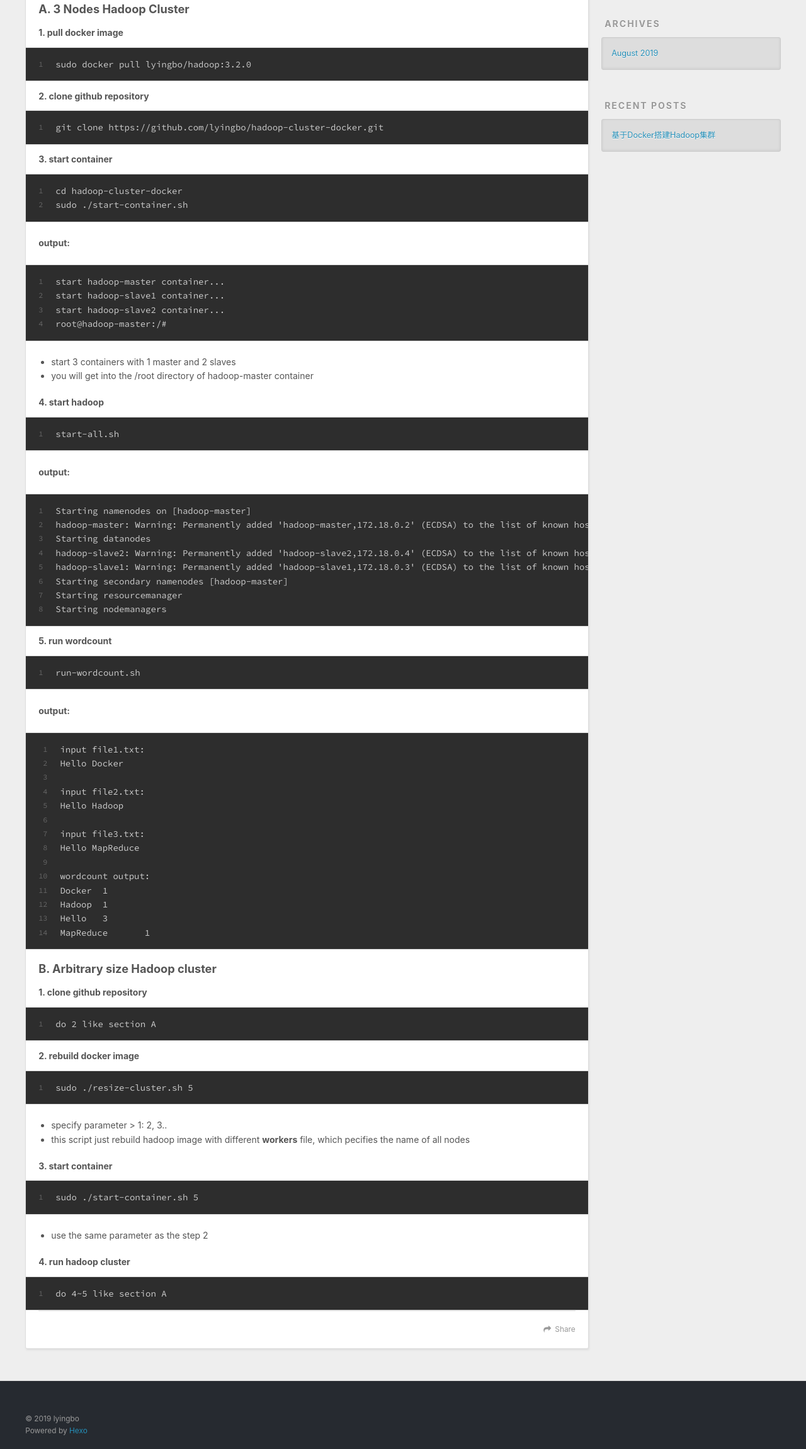
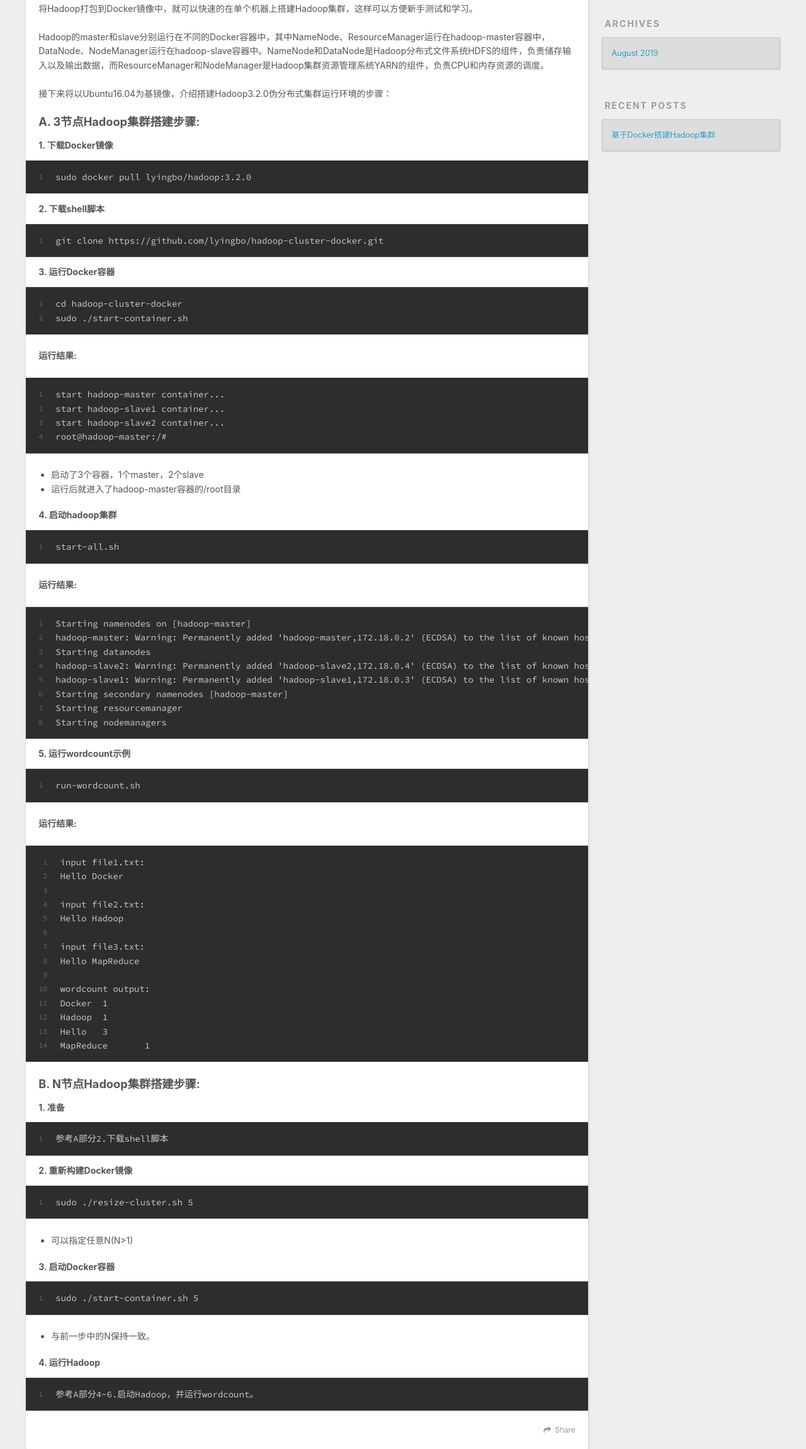
Before and after one commit to lyingbo/lyingbo.github.io, a plain HTML site: page index.html in a window 1280 px wide. Shown: the part 450-2751 px from the top of the page at 63% size. Drawn offline with nearby package versions, Linux system fonts and the light colour scheme.

Commit message:
Site updated: 2019-08-23 13:56:06

```diff
--- a/index.html
+++ b/index.html
@@ -92,49 +92,51 @@
 
     <div class="article-entry" itemprop="articleBody">
 
-        <h2 id><a href="#" class="headerlink" title=" "></a> </h2><h3 id="A-3-Nodes-Hadoop-Cluster"><a href="#A-3-Nodes-Hadoop-Cluster" class="headerlink" title="A. 3 Nodes Hadoop Cluster"></a>A. 3 Nodes Hadoop Cluster</h3><h5 id="1-pull-docker-image"><a href="#1-pull-docker-image" class="headerlink" title="1. pull docker image"></a>1. pull docker image</h5><figure class="highlight plain"><table><tr><td class="gutter"><pre><span class="line">1</span><br></pre></td><td class="code"><pre><span class="line">sudo docker pull lyingbo/hadoop:3.2.0</span><br></pre></td></tr></table></figure>
+        <p>将Hadoop打包到Docker镜像中，就可以快速的在单个机器上搭建Hadoop集群，这样可以方便新手测试和学习。</p>
+<p>Hadoop的master和slave分别运行在不同的Docker容器中，其中NameNode、ResourceManager运行在hadoop-master容器中，DataNode、NodeManager运行在hadoop-slave容器中。NameNode和DataNode是Hadoop分布式文件系统HDFS的组件，负责储存输入以及输出数据，而ResourceManager和NodeManager是Hadoop集群资源管理系统YARN的组件，负责CPU和内存资源的调度。</p>
+<p>接下来将以Ubuntu16.04为基镜像，介绍搭建Hadoop3.2.0伪分布式集群运行环境的步骤：</p>
+<h2 id><a href="#" class="headerlink" title=" "></a> </h2><h3 id="A-3节点Hadoop集群搭建步骤"><a href="#A-3节点Hadoop集群搭建步骤" class="headerlink" title="A. 3节点Hadoop集群搭建步骤:"></a>A. 3节点Hadoop集群搭建步骤:</h3><h5 id="1-下载Docker镜像"><a href="#1-下载Docker镜像" class="headerlink" title="1. 下载Docker镜像"></a>1. 下载Docker镜像</h5><figure class="highlight plain"><table><tr><td class="gutter"><pre><span class="line">1</span><br></pre></td><td class="code"><pre><span class="line">sudo docker pull lyingbo/hadoop:3.2.0</span><br></pre></td></tr></table></figure>
 
-<h5 id="2-clone-github-repository"><a href="#2-clone-github-repository" class="headerlink" title="2. clone github repository"></a>2. clone github repository</h5><figure class="highlight plain"><table><tr><td class="gutter"><pre><span class="line">1</span><br></pre></td><td class="code"><pre><span class="line">git clone https://github.com/lyingbo/hadoop-cluster-docker.git</span><br></pre></td></tr></table></figure>
+<h5 id="2-下载shell脚本"><a href="#2-下载shell脚本" class="headerlink" title="2. 下载shell脚本"></a>2. 下载shell脚本</h5><figure class="highlight plain"><table><tr><td class="gutter"><pre><span class="line">1</span><br></pre></td><td class="code"><pre><span class="line">git clone https://github.com/lyingbo/hadoop-cluster-docker.git</span><br></pre></td></tr></table></figure>
 
-<h5 id="3-start-container"><a href="#3-start-container" class="headerlink" title="3. start container"></a>3. start container</h5><figure class="highlight plain"><table><tr><td class="gutter"><pre><span class="line">1</span><br><span class="line">2</span><br></pre></td><td class="code"><pre><span class="line">cd hadoop-cluster-docker</span><br><span class="line">sudo ./start-container.sh</span><br></pre></td></tr></table></figure>
+<h5 id="3-运行Docker容器"><a href="#3-运行Docker容器" class="headerlink" title="3. 运行Docker容器"></a>3. 运行Docker容器</h5><figure class="highlight plain"><table><tr><td class="gutter"><pre><span class="line">1</span><br><span class="line">2</span><br></pre></td><td class="code"><pre><span class="line">cd hadoop-cluster-docker</span><br><span class="line">sudo ./start-container.sh</span><br></pre></td></tr></table></figure>
 
-<p><strong>output:</strong></p>
+<p><strong>运行结果:</strong></p>
 <figure class="highlight plain"><table><tr><td class="gutter"><pre><span class="line">1</span><br><span class="line">2</span><br><span class="line">3</span><br><span class="line">4</span><br></pre></td><td class="code"><pre><span class="line">start hadoop-master container...</span><br><span class="line">start hadoop-slave1 container...</span><br><span class="line">start hadoop-slave2 container...</span><br><span class="line">root@hadoop-master:/#</span><br></pre></td></tr></table></figure>
 
 <ul>
-<li>start 3 containers with 1 master and 2 slaves</li>
-<li>you will get into the /root directory of hadoop-master container</li>
+<li>启动了3个容器，1个master，2个slave</li>
+<li>运行后就进入了hadoop-master容器的/root目录</li>
 </ul>
-<h5 id="4-start-hadoop"><a href="#4-start-hadoop" class="headerlink" title="4. start hadoop"></a>4. start hadoop</h5><figure class="highlight plain"><table><tr><td class="gutter"><pre><span class="line">1</span><br></pre></td><td class="code"><pre><span class="line">start-all.sh</span><br></pre></td></tr></table></figure>
+<h5 id="4-启动hadoop集群"><a href="#4-启动hadoop集群" class="headerlink" title="4. 启动hadoop集群"></a>4. 启动hadoop集群</h5><figure class="highlight plain"><table><tr><td class="gutter"><pre><span class="line">1</span><br></pre></td><td class="code"><pre><span class="line">start-all.sh</span><br></pre></td></tr></table></figure>
 
-<p><strong>output:</strong></p>
+<p><strong>运行结果:</strong></p>
 <figure class="highlight plain"><table><tr><td class="gutter"><pre><span class="line">1</span><br><span class="line">2</span><br><span class="line">3</span><br><span class="line">4</span><br><span class="line">5</span><br><span class="line">6</span><br><span class="line">7</span><br><span class="line">8</span><br></pre></td><td class="code"><pre><span class="line">Starting namenodes on [hadoop-master]</span><br><span class="line">hadoop-master: Warning: Permanently added &apos;hadoop-master,172.18.0.2&apos; (ECDSA) to the list of known hosts.</span><br><span class="line">Starting datanodes</span><br><span class="line">hadoop-slave2: Warning: Permanently added &apos;hadoop-slave2,172.18.0.4&apos; (ECDSA) to the list of known hosts.</span><br><span class="line">hadoop-slave1: Warning: Permanently added &apos;hadoop-slave1,172.18.0.3&apos; (ECDSA) to the list of known hosts.</span><br><span class="line">Starting secondary namenodes [hadoop-master]</span><br><span class="line">Starting resourcemanager</span><br><span class="line">Starting nodemanagers</span><br></pre></td></tr></table></figure>
 
-<h5 id="5-run-wordcount"><a href="#5-run-wordcount" class="headerlink" title="5. run wordcount"></a>5. run wordcount</h5><figure class="highlight plain"><table><tr><td class="gutter"><pre><span class="line">1</span><br></pre></td><td class="code"><pre><span class="line">run-wordcount.sh</span><br></pre></td></tr></table></figure>
+<h5 id="5-运行wordcount示例"><a href="#5-运行wordcount示例" class="headerlink" title="5. 运行wordcount示例"></a>5. 运行wordcount示例</h5><figure class="highlight plain"><table><tr><td class="gutter"><pre><span class="line">1</span><br></pre></td><td class="code"><pre><span class="line">run-wordcount.sh</span><br></pre></td></tr></table></figure>
 
-<p><strong>output:</strong></p>
+<p><strong>运行结果:</strong></p>
 <figure class="highlight plain"><table><tr><td class="gutter"><pre><span class="line">1</span><br><span class="line">2</span><br><span class="line">3</span><br><span class="line">4</span><br><span class="line">5</span><br><span class="line">6</span><br><span class="line">7</span><br><span class="line">8</span><br><span class="line">9</span><br><span class="line">10</span><br><span class="line">11</span><br><span class="line">12</span><br><span class="line">13</span><br><span class="line">14</span><br></pre></td><td class="code"><pre><span class="line">input file1.txt:</span><br><span class="line">Hello Docker</span><br><span class="line"></span><br><span class="line">input file2.txt:</span><br><span class="line">Hello Hadoop</span><br><span class="line"></span><br><span class="line">input file3.txt:</span><br><span class="line">Hello MapReduce</span><br><span class="line"></span><br><span class="line">wordcount output:</span><br><span class="line">Docker  1</span><br><span class="line">Hadoop  1</span><br><span class="line">Hello   3</span><br><span class="line">MapReduce       1</span><br></pre></td></tr></table></figure>
 
-<h3 id="B-Arbitrary-size-Hadoop-cluster"><a href="#B-Arbitrary-size-Hadoop-cluster" class="headerlink" title="B. Arbitrary size Hadoop cluster"></a>B. Arbitrary size Hadoop cluster</h3><h5 id="1-clone-github-repository"><a href="#1-clone-github-repository" class="headerlink" title="1. clone github repository"></a>1. clone github repository</h5><figure class="highlight plain"><table><tr><td class="gutter"><pre><span class="line">1</span><br></pre></td><td class="code"><pre><span class="line">do 2 like section A</span><br></pre></td></tr></table></figure>
+<h2 id="-1"><a href="#-1" class="headerlink" title=" "></a> </h2><h3 id="B-N节点Hadoop集群搭建步骤"><a href="#B-N节点Hadoop集群搭建步骤" class="headerlink" title="B. N节点Hadoop集群搭建步骤:"></a>B. N节点Hadoop集群搭建步骤:</h3><h5 id="1-准备"><a href="#1-准备" class="headerlink" title="1. 准备"></a>1. 准备</h5><figure class="highlight plain"><table><tr><td class="gutter"><pre><span class="line">1</span><br></pre></td><td class="code"><pre><span class="line">参考A部分2.下载shell脚本</span><br></pre></td></tr></table></figure>
 
-<h5 id="2-rebuild-docker-image"><a href="#2-rebuild-docker-image" class="headerlink" title="2. rebuild docker image"></a>2. rebuild docker image</h5><figure class="highlight plain"><table><tr><td class="gutter"><pre><span class="line">1</span><br></pre></td><td class="code"><pre><span class="line">sudo ./resize-cluster.sh 5</span><br></pre></td></tr></table></figure>
+<h5 id="2-重新构建Docker镜像"><a href="#2-重新构建Docker镜像" class="headerlink" title="2. 重新构建Docker镜像"></a>2. 重新构建Docker镜像</h5><figure class="highlight plain"><table><tr><td class="gutter"><pre><span class="line">1</span><br></pre></td><td class="code"><pre><span class="line">sudo ./resize-cluster.sh 5</span><br></pre></td></tr></table></figure>
 
 <ul>
-<li>specify parameter &gt; 1: 2, 3..</li>
-<li>this script just rebuild hadoop image with different <strong>workers</strong> file, which pecifies the name of all nodes</li>
+<li>可以指定任意N(N&gt;1)</li>
 </ul>
-<h5 id="3-start-container-1"><a href="#3-start-container-1" class="headerlink" title="3. start container"></a>3. start container</h5><figure class="highlight plain"><table><tr><td class="gutter"><pre><span class="line">1</span><br></pre></td><td class="code"><pre><span class="line">sudo ./start-container.sh 5</span><br></pre></td></tr></table></figure>
+<h5 id="3-启动Docker容器"><a href="#3-启动Docker容器" class="headerlink" title="3. 启动Docker容器"></a>3. 启动Docker容器</h5><figure class="highlight plain"><table><tr><td class="gutter"><pre><span class="line">1</span><br></pre></td><td class="code"><pre><span class="line">sudo ./start-container.sh 5</span><br></pre></td></tr></table></figure>
 
 <ul>
-<li>use the same parameter as the step 2</li>
+<li>与前一步中的N保持一致。</li>
 </ul>
-<h5 id="4-run-hadoop-cluster"><a href="#4-run-hadoop-cluster" class="headerlink" title="4. run hadoop cluster"></a>4. run hadoop cluster</h5><figure class="highlight plain"><table><tr><td class="gutter"><pre><span class="line">1</span><br></pre></td><td class="code"><pre><span class="line">do 4~5 like section A</span><br></pre></td></tr></table></figure>
+<h5 id="4-运行Hadoop"><a href="#4-运行Hadoop" class="headerlink" title="4. 运行Hadoop"></a>4. 运行Hadoop</h5><figure class="highlight plain"><table><tr><td class="gutter"><pre><span class="line">1</span><br></pre></td><td class="code"><pre><span class="line">参考A部分4~6.启动Hadoop，并运行wordcount。</span><br></pre></td></tr></table></figure>
 
 
 
     </div>
     <footer class="article-footer">
-      <a data-url="http://lyingbo.com/2019/08/13/基于Docker搭建Hadoop集群/" data-id="cjz8o6pou0000tudx52tp1pv7" class="article-share-link">Share</a>
+      <a data-url="http://lyingbo.com/2019/08/13/基于Docker搭建Hadoop集群/" data-id="cjznpbuwg0000xcdxzzwipl5k" class="article-share-link">Share</a>
 
 
     </footer>
```
Also changed, not shown: 2019/08/13/基于Docker搭建Hadoop集群/index.html (+24 -22 lines).
